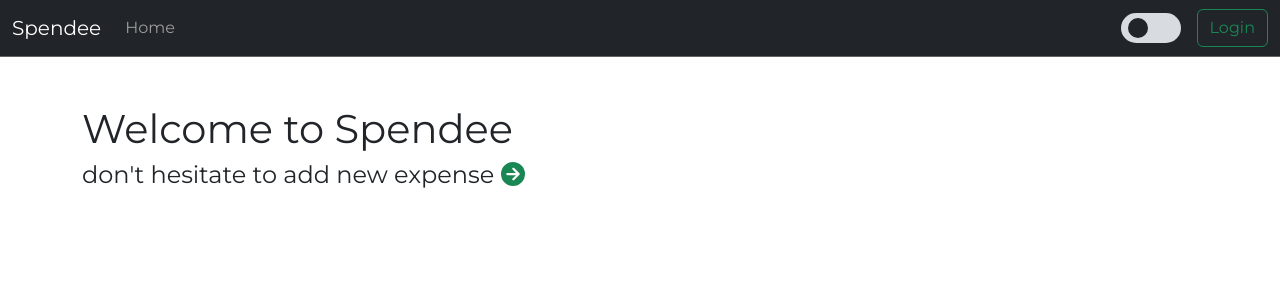
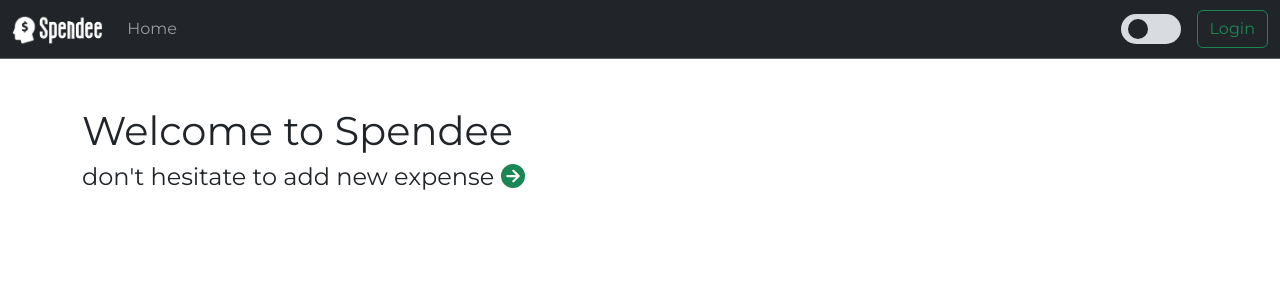
Before and after one commit to Kewinsky/expense-tracker, a React (Create React App) app in the folder frontend/: page / in a window 1280 px wide. Shown: the top 300 px of the page. Built offline with nearby package versions, Linux system fonts and the light colour scheme.

Commit message:
change logo

```diff
--- a/frontend/src/components/navbarComponent/NavbarComponent.js
+++ b/frontend/src/components/navbarComponent/NavbarComponent.js
@@ -6,6 +6,7 @@
 import AuthService from "../../services/authService";
 import "./navbarComponent.scss";
 import DarkModeComponent from "../darkModeComponent/DarkModeComponent";
+import logo from "../../assets/icons/logo_2_white.png";
 
 const NavbarComponent = () => {
   const [currentUser, setCurrentUser] = useState(undefined);
@@ -32,7 +33,9 @@
   return (
     <Navbar bg="dark" variant="dark" expand="lg" className="nav-border">
       <Container fluid>
-        <Navbar.Brand href="/">Spendee</Navbar.Brand>
+        <Navbar.Brand href="/">
+          <img src={logo} height="30" alt="Spendee Logo" />
+        </Navbar.Brand>
         <Navbar.Toggle aria-controls="navbarScroll" />
         <Navbar.Collapse id="navbarScroll">
           <Nav className="me-auto my-2 my-lg-0" navbarScroll>
```
Also changed, not shown: frontend/src/assets/icons/logo.png.
